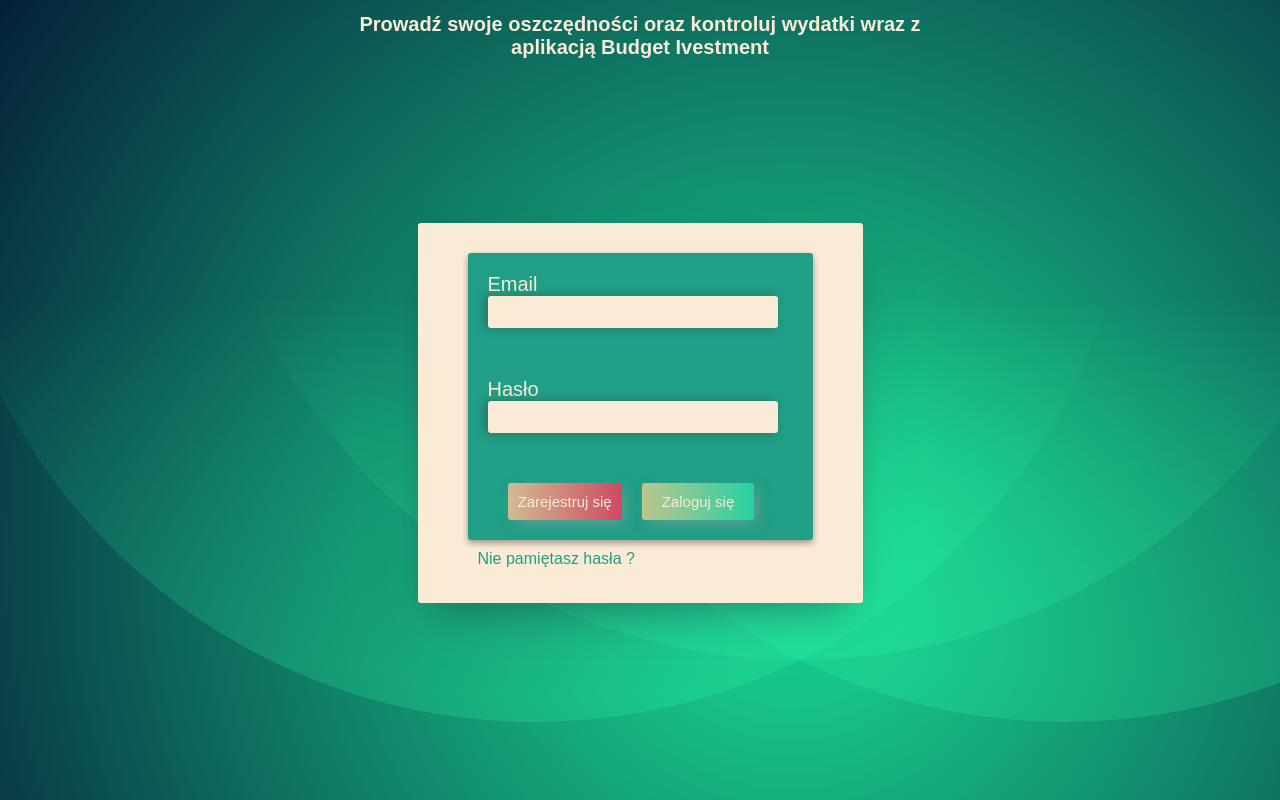
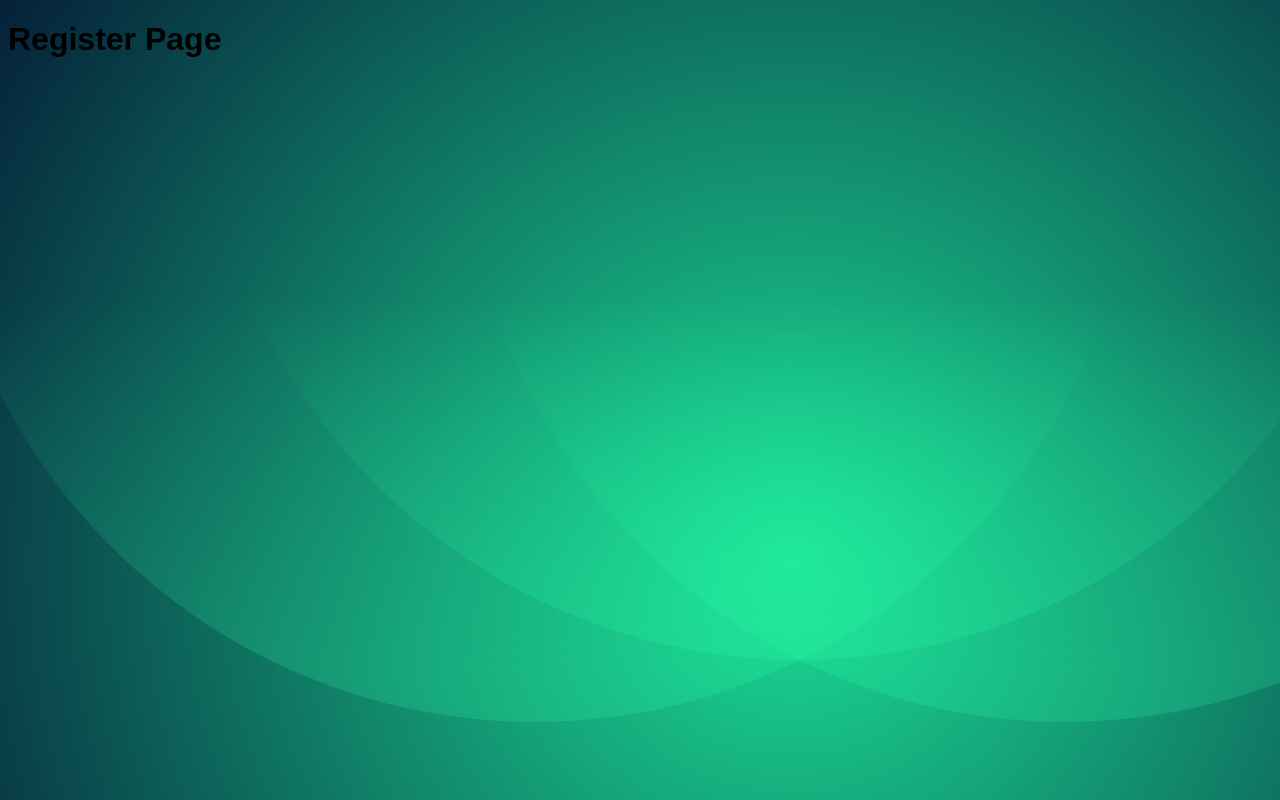
Before and after one commit to SkynetV5/BudgetInvestment, a React (Vite) app in the folder FrontendBudgetInvestment/: page /register in a window 1280 px wide. Built offline with nearby package versions, Linux system fonts and the light colour scheme; a web font is replaced by a local one.

Commit message:
Utworzenie stron Login i Register i uzycie React Routera w App.jsx

```diff
--- a/FrontendBudgetInvestment/package.json
+++ b/FrontendBudgetInvestment/package.json
@@ -11,7 +11,8 @@
   },
   "dependencies": {
     "react": "^18.2.0",
-    "react-dom": "^18.2.0"
+    "react-dom": "^18.2.0",
+    "react-router-dom": "^6.22.3"
   },
   "devDependencies": {
     "@types/react": "^18.2.64",
--- a/FrontendBudgetInvestment/src/App.jsx
+++ b/FrontendBudgetInvestment/src/App.jsx
@@ -1,16 +1,21 @@
 import { useState } from 'react'
 import './App.css'
-import LoginContainer from './components/LoginContainer'
-import Header from './components/Header'
+import { createBrowserRouter, RouterProvider } from 'react-router-dom'
+
+import Login from './pages/Login'
+import Register from './pages/Register'
 function App() {
 
+
+  const router = createBrowserRouter(
+    [
+      { path: '/', element: <Login />},
+      { path: '/register', element : <Register />}
+    ]
+  )
   return (
     <>
-      <Header/>
-      <LoginContainer>
-
-      </LoginContainer>
-
+      <RouterProvider router={router}/>
     </>
   )
 }
--- a/FrontendBudgetInvestment/src/components/LoginContainer.jsx
+++ b/FrontendBudgetInvestment/src/components/LoginContainer.jsx
@@ -1,5 +1,6 @@
 import Label from "./Label"
 import Button from "./Button"
+import { Link } from "react-router-dom"
 
 export default function LoginContainer(){
 
@@ -10,7 +11,7 @@ export default function LoginContainer(){
                 <input type="email"/> <br></br>
                 <Label>Hasło</Label><br></br>
                 <input type="password"/><br></br>
-                <Button classed={"button-register"}> Zarejestruj się  </Button>
+                <Link to='/register'><Button classed={"button-register"}> Zarejestruj się  </Button></Link>
                 <Button classed={"button-login"}> Zaloguj się </Button>
             </form>
             <a> Nie pamiętasz hasła ?</a>
--- /dev/null
+++ b/FrontendBudgetInvestment/src/pages/Login.jsx
@@ -0,0 +1,16 @@
+import Header from "../components/Header"
+import LoginContainer from "../components/LoginContainer"
+
+function Login(){
+        return(
+            <>
+                <Header/>
+                <LoginContainer>
+
+                </LoginContainer>
+
+             </>
+        )
+}
+
+export default Login
--- /dev/null
+++ b/FrontendBudgetInvestment/src/pages/Register.jsx
@@ -0,0 +1,9 @@
+function Register(){
+    return (
+        <>
+            <h1>Register Page</h1>
+        </>
+    )
+}
+
+export default Register
```
Also changed, not shown: 1 other file (tests, documents, lock files or other folders).
